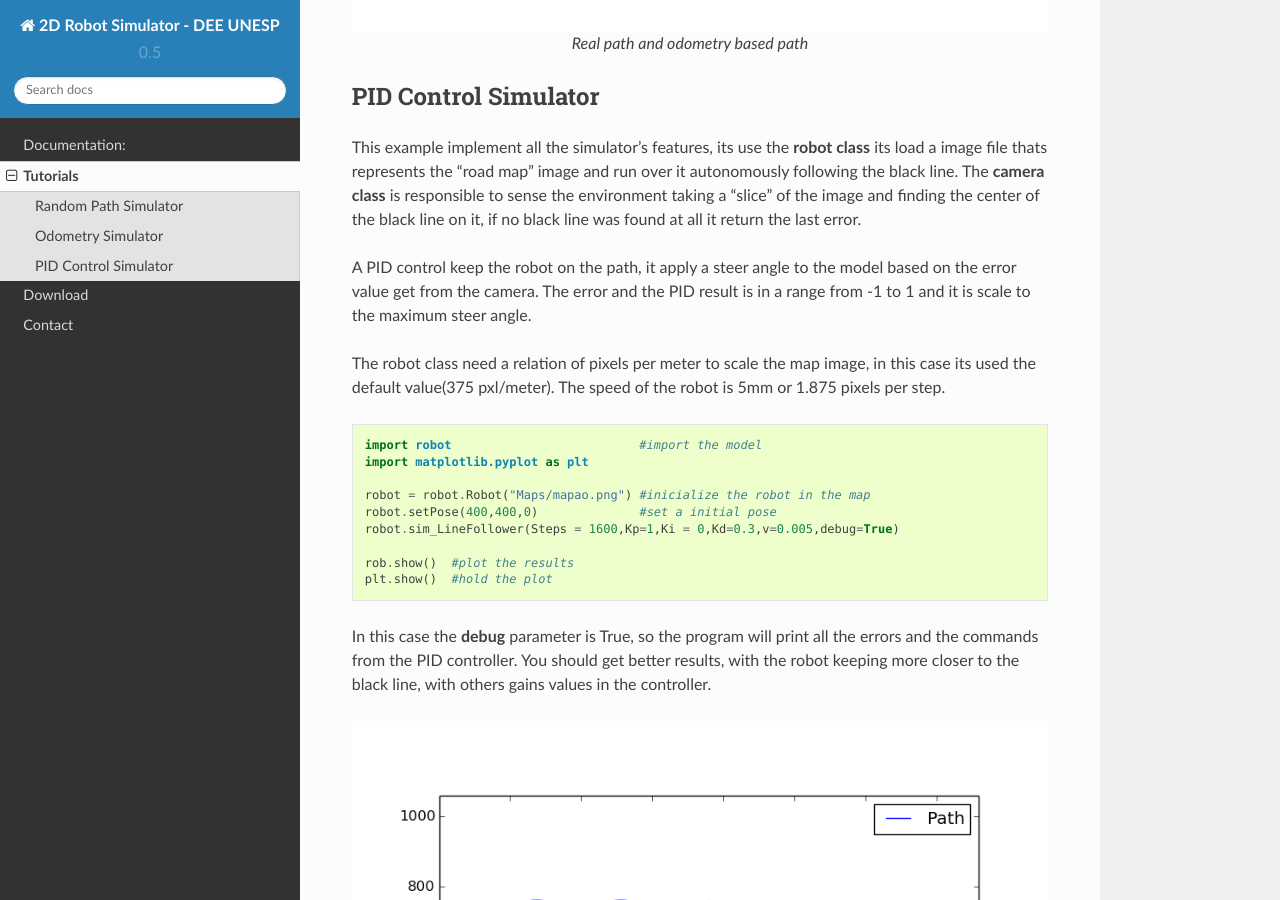
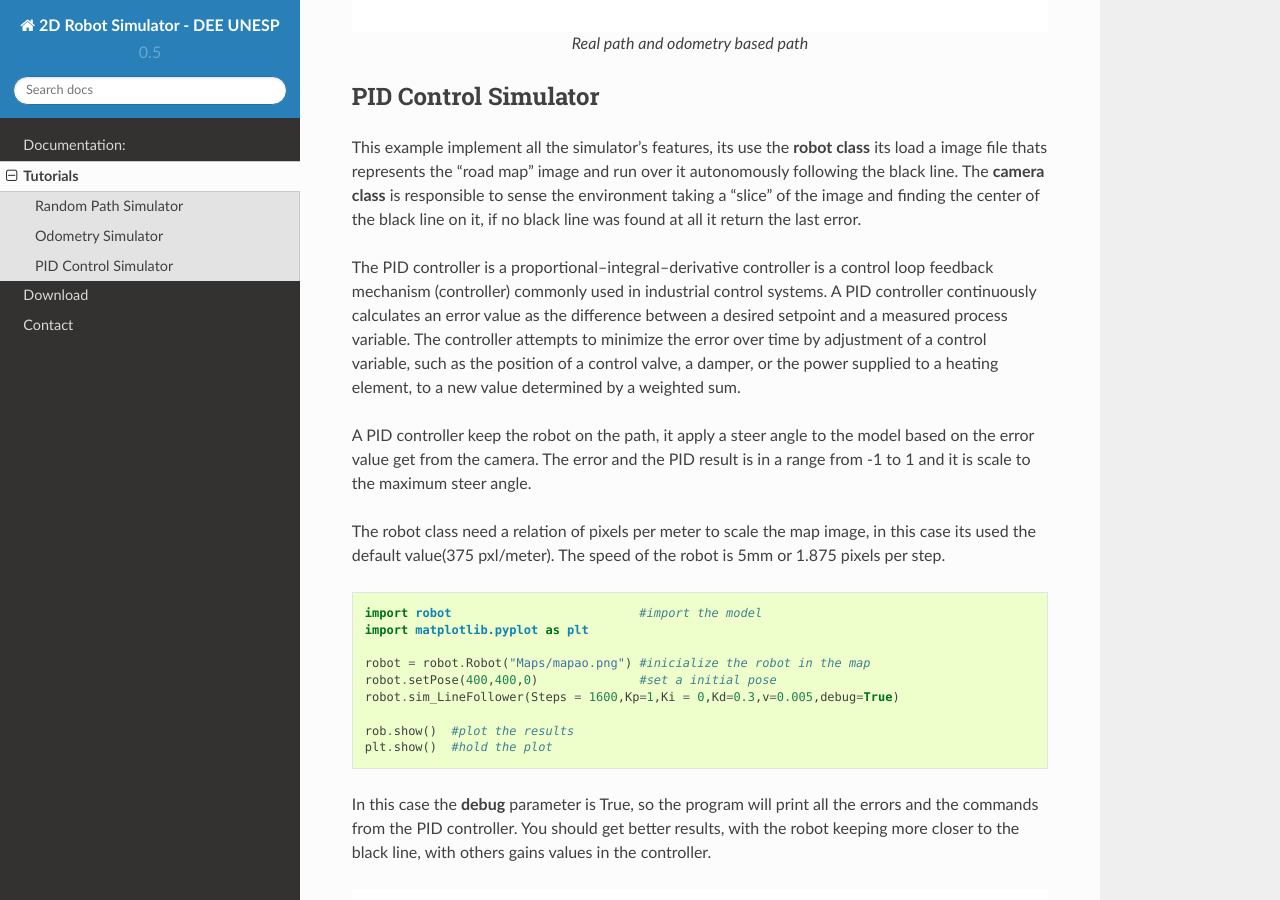
Before and after one commit to caiofis/Bicycle-Model, a Sphinx documentation site: the page built from docs/tutorial.rst, in a window 1280 px wide and 900 px high, scrolled down 2544 px. Built offline with Sphinx 7.4.7 and the Read the Docs theme 2.0.0, drawn with Linux system fonts in a browser that asks for light colours; formulas are drawn with MathJax 3.

Commit message:
Versão estavel

```diff
--- a/docs/conf.py
+++ b/docs/conf.py
@@ -18,11 +18,8 @@ import os
 # If extensions (or modules to document with autodoc) are in another directory,
 # add these directories to sys.path here. If the directory is relative to the
 # documentation root, use os.path.abspath to make it absolute, like shown here.
-<<<<<<< HEAD
-#sys.path.insert(0, os.path.abspath('-'))
-=======
 #sys.path.insert(0, os.path.abspath('.'))
->>>>>>> 776efc884c3019eaf80cd40d58d616e609f62e73
+
 path = os.path.join(os.path.dirname(__file__), os.pardir)
 sys.path.append(os.path.abspath(path))
 # -- General configuration ------------------------------------------------
--- a/docs/tutorial.rst
+++ b/docs/tutorial.rst
@@ -86,7 +86,15 @@ The **camera class** is responsible to sense the environment taking
 a "slice" of the image and finding the center of the black line on it, if no black
 line was found at all it return the last error.
 
-A PID control keep the robot on the path, it apply a steer angle to the model based
+The PID controller is a proportional–integral–derivative controller
+is a control loop feedback mechanism (controller) commonly used in industrial
+control systems. A PID controller continuously calculates an error value as the
+difference between a desired setpoint and a measured process variable. The
+controller attempts to minimize the error over time by adjustment of a control
+variable, such as the position of a control valve, a damper, or the power
+supplied to a heating element, to a new value determined by a weighted sum.
+
+A PID controller keep the robot on the path, it apply a steer angle to the model based
 on the error value get from the camera. The error and the PID result is in a range
 from -1 to 1 and it is scale to the maximum steer angle.
 
```
